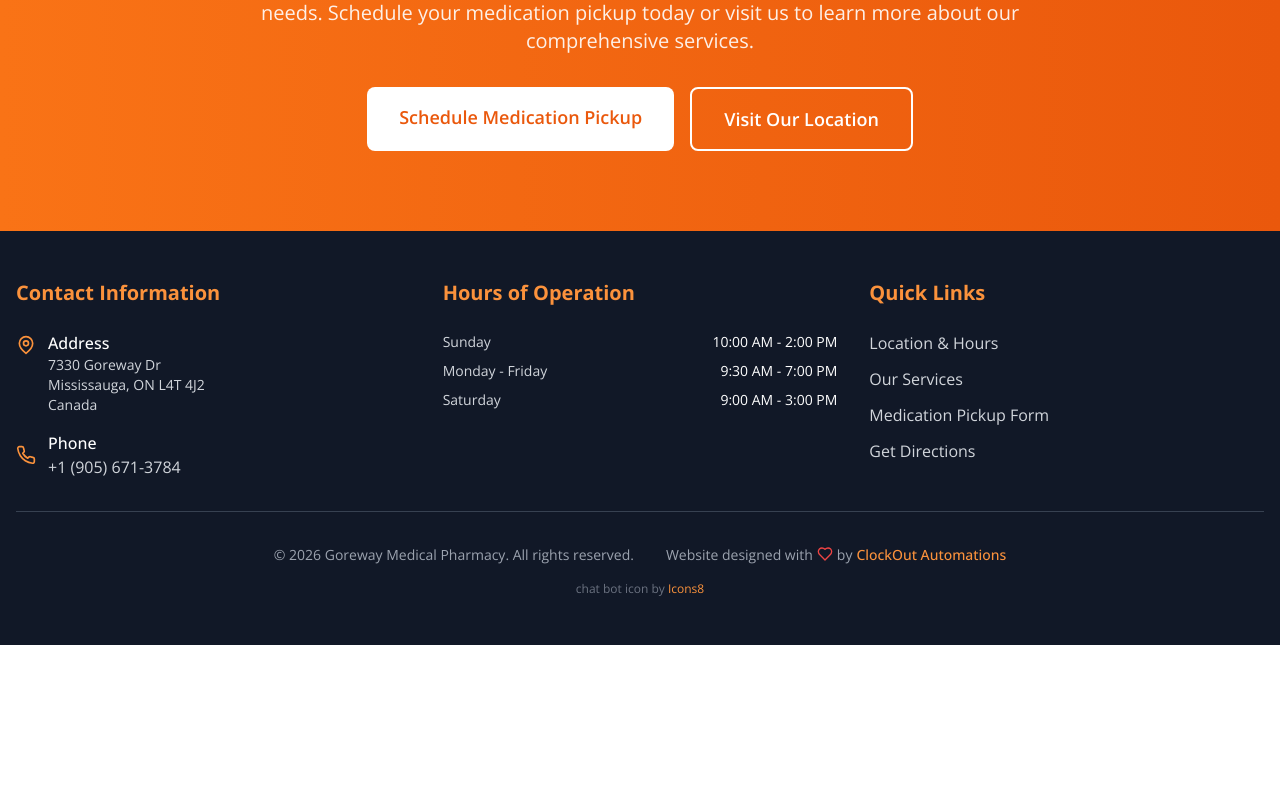
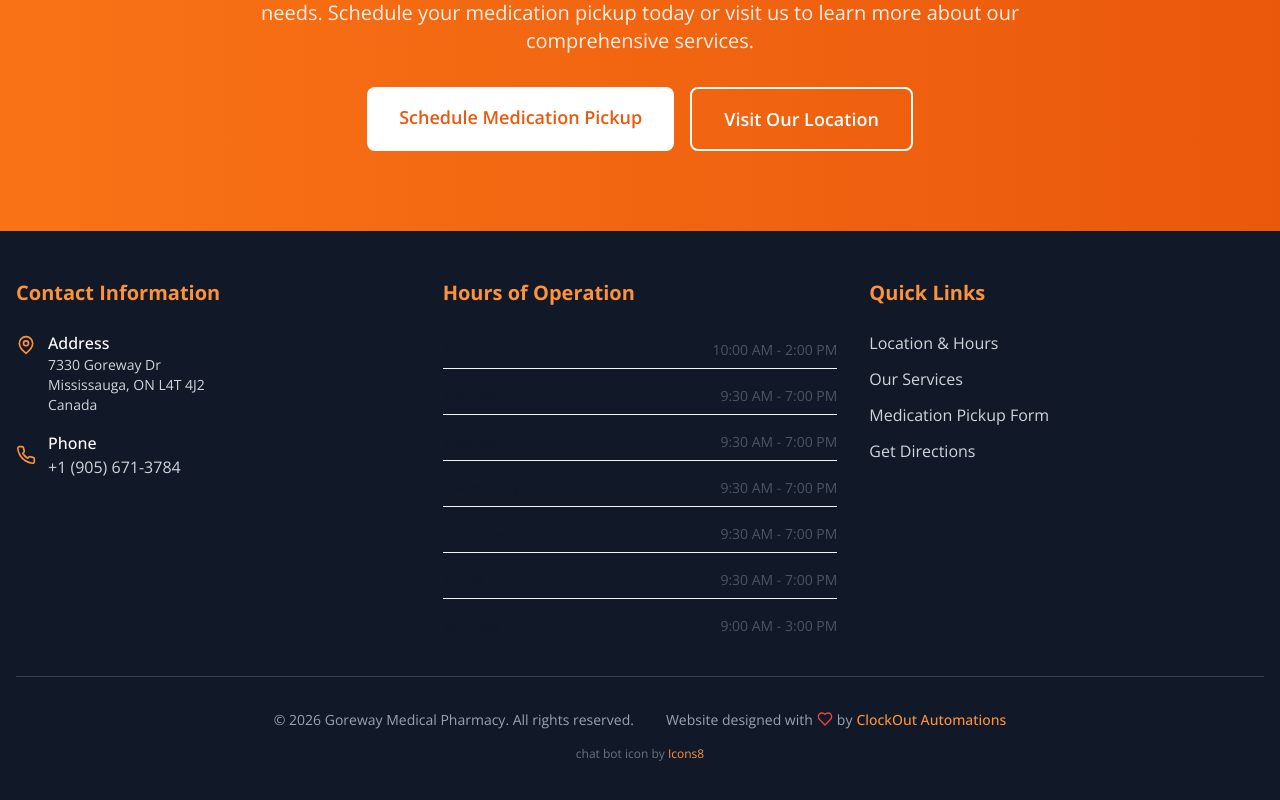
Before and after one commit to goatandsheep/rofael-pharmacy, a React (Vite) app: page / in a window 1280 px wide. Shown: the part 1894-2694 px from the top of the page. Before the commit the page ends 2539 px from the top, so only its background shows below. Built offline with nearby package versions, Linux system fonts and the light colour scheme.

Commit message:
updated footer to be dynamic

```diff
--- a/src/components/Footer.tsx
+++ b/src/components/Footer.tsx
@@ -2,7 +2,33 @@ import React from 'react';
 import { Phone, MapPin, Clock, Heart } from 'lucide-react';
 
 const Footer: React.FC = () => {
+  const isMaltonDomain = window.location.hostname.replace(/^www\./, '') === 'maltonpharmacy.ca';
+  const pharmacyAddress = isMaltonDomain ? '6870 Goreway Dr' : '7330 Goreway Dr';
+  const pharmacyPostal = isMaltonDomain ? 'L4V 1P1' : 'L4T 4J2';
+  const pharmacyPhone = isMaltonDomain ? '+1 (905) 678-6870' : '+1 (905) 671-3784';
+  const pharmacyPhoneCompact = isMaltonDomain ? '+19056786870' : '+19056713784';
   const currentYear = new Date().getFullYear();
+
+  const regularHoursMalton = [
+    { day: 'Sunday', hours: 'Closed' },
+    { day: 'Monday', hours: '9:00 AM - 8:00 PM' },
+    { day: 'Tuesday', hours: '9:00 AM - 8:00 PM' },
+    { day: 'Wednesday', hours: '9:00 AM - 8:00 PM' },
+    { day: 'Thursday', hours: '9:00 AM - 8:00 PM' },
+    { day: 'Friday', hours: '9:00 AM - 6:00 PM' },
+    { day: 'Saturday', hours: '9:00 AM - 2:00 PM' },
+  ];
+  const regularHoursGoreway = [
+    { day: 'Sunday', hours: '10:00 AM - 2:00 PM' },
+    { day: 'Monday', hours: '9:30 AM - 7:00 PM' },
+    { day: 'Tuesday', hours: '9:30 AM - 7:00 PM' },
+    { day: 'Wednesday', hours: '9:30 AM - 7:00 PM' },
+    { day: 'Thursday', hours: '9:30 AM - 7:00 PM' },
+    { day: 'Friday', hours: '9:30 AM - 7:00 PM' },
+    { day: 'Saturday', hours: '9:00 AM - 3:00 PM' },
+  ];
+  const regularHours = isMaltonDomain ? regularHoursMalton : regularHoursGoreway;
+
 
   return (
     <footer className="bg-gray-900 text-white">
@@ -17,8 +43,8 @@ const Footer: React.FC = () => {
                 <div>
                   <p className="font-medium">Address</p>
                   <p className="text-gray-300 text-sm">
-                    7330 Goreway Dr<br />
-                    Mississauga, ON L4T 4J2<br />
+                    {pharmacyAddress}<br />
+                    Mississauga, ON {pharmacyPostal}<br />
                     Canada
                   </p>
                 </div>
@@ -27,8 +53,8 @@ const Footer: React.FC = () => {
                 <Phone className="h-5 w-5 text-orange-400" />
                 <div>
                   <p className="font-medium">Phone</p>
-                  <a href="tel:+19056713784" className="text-gray-300 hover:text-orange-400 transition-colors duration-200">
-                    +1 (905) 671-3784
+                  <a href={`tel:${pharmacyPhoneCompact}`} className="text-gray-300 hover:text-orange-400 transition-colors duration-200">
+                    {pharmacyPhone}
                   </a>
                 </div>
               </div>
@@ -39,18 +65,13 @@ const Footer: React.FC = () => {
           <div>
             <h3 className="text-xl font-bold mb-6 text-orange-400">Hours of Operation</h3>
             <div className="space-y-2 text-sm">
-              <div className="flex justify-between">
-                <span className="text-gray-300">Sunday</span>
-                <span>10:00 AM - 2:00 PM</span>
-              </div>
-              <div className="flex justify-between">
-                <span className="text-gray-300">Monday - Friday</span>
-                <span>9:30 AM - 7:00 PM</span>
-              </div>
-              <div className="flex justify-between">
-                <span className="text-gray-300">Saturday</span>
-                <span>9:00 AM - 3:00 PM</span>
-              </div>
+
+              {regularHours.map((schedule, index) => (
+                <div key={index} className="flex justify-between items-center py-2 border-b border-gray-100 last:border-b-0">
+                  <span className="font-medium text-gray-900">{schedule.day}</span>
+                  <span className="text-gray-600">{schedule.hours}</span>
+                </div>
+              ))}
             </div>
           </div>
 
```
